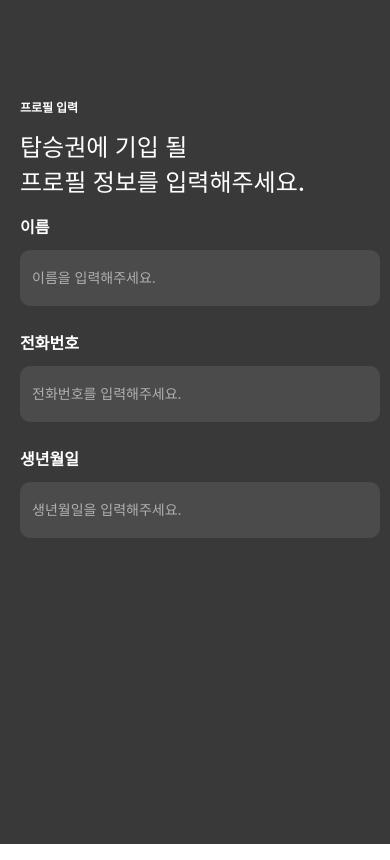
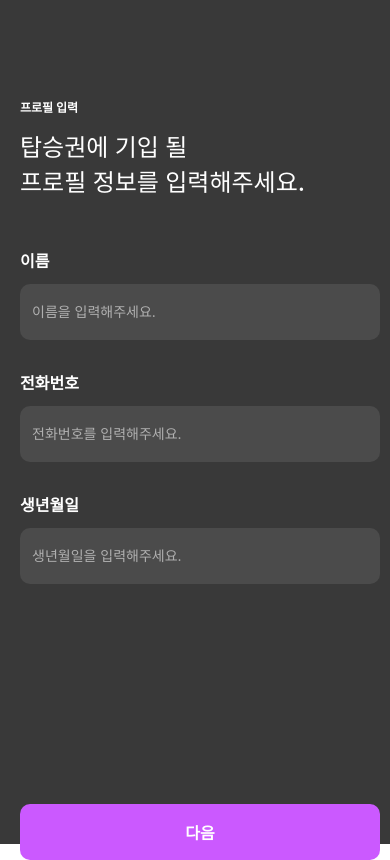
Before and after one commit to anfgk/RN-practice, a React Native app: screen / in a window 390 px wide. Built offline with nearby package versions, Linux system fonts and the light colour scheme.

Commit message:
간단한 프로필 만들기

```diff
--- a/App.tsx
+++ b/App.tsx
@@ -1,3 +1,4 @@
+import React, { useState } from "react"
 import { Text } from "react-native"
 import styled from "styled-components/native";
 
@@ -38,33 +39,88 @@ const Input = styled.TextInput`
   border-radius: 10px;
   width: 360;
   height: 56;
-  margin-bottom: 24;
+  margin-bottom: 30;
   padding-left: 12;
   color: #fff;
 `
 
+const Button = styled.TouchableOpacity`
+  background-color: #CB59FF;
+  color: #fff;
+  border-radius: 10px;
+  width: 360;
+  height: 56;
+  display: flex;
+  align-items: center;
+  justify-content: center;
+`
+
+const ButtonText = styled.Text`
+  color: #fff;
+  font-size: 16;
+  font-weight: bold;
+`
+
 const App = () => {
+  const [name, setName] = useState("")
+  const [phone, setPhone] = useState("")
+  const [birthDate, setBirthDate] = useState("")
+
+  // 이름: 문자만 입력 허용 (한글, 영문, 공백)
+  const handleNameChange = (text: string) => {
+    const textOnly = text.replace(/[^가-힣a-zA-Z\s]/g, '')
+    setName(textOnly)
+  }
+
+  // 전화번호: 숫자만 입력 허용
+  const handlePhoneChange = (text: string) => {
+    const numericOnly = text.replace(/[^0-9]/g, '')
+    setPhone(numericOnly)
+  }
+
+  // 생년월일: 숫자만 입력 허용
+  const handleBirthDateChange = (text: string) => {
+    const numericOnly = text.replace(/[^0-9]/g, '')
+    setBirthDate(numericOnly)
+  }
+
   return (
     <WrapperView>
       <ContainerView>
         <SubText>프로필 입력</SubText>
         <TitleText>탑승권에 기입 될</TitleText>
-        <TitleText style={{marginBottom: 16}}>프로필 정보를 입력해주세요.</TitleText>
+        <TitleText style={{marginBottom: 50}}>프로필 정보를 입력해주세요.</TitleText>
         <InputText>이름</InputText>
         <Input
+          value={name}
+          onChangeText={handleNameChange}
           placeholder="이름을 입력해주세요."
           placeholderTextColor="#B0B0B0"
+          keyboardType="default"
+          maxLength={5}
         />
         <InputText>전화번호</InputText>
         <Input
+          value={phone}
+          onChangeText={handlePhoneChange}
           placeholder="전화번호를 입력해주세요."
           placeholderTextColor="#B0B0B0"
+          keyboardType="numeric"
+          maxLength={11}
         />
         <InputText>생년월일</InputText>
         <Input
+          style={{marginBottom: 220}}
+          value={birthDate}
+          onChangeText={handleBirthDateChange}
           placeholder="생년월일을 입력해주세요."
           placeholderTextColor="#B0B0B0"
+          keyboardType="numeric"
+          maxLength={8}
         />
+        <Button>
+          <ButtonText>다음</ButtonText>
+        </Button>
       </ContainerView>
     </WrapperView>
   )
```
